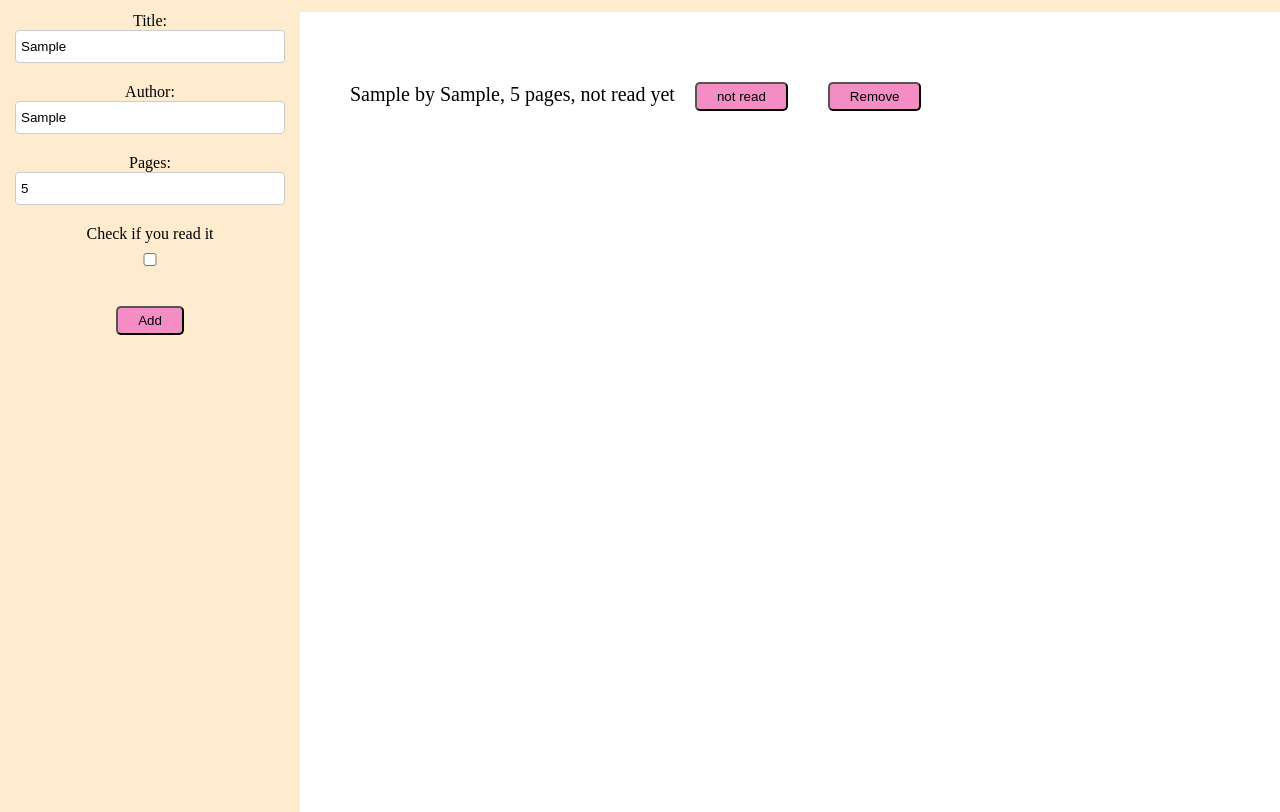
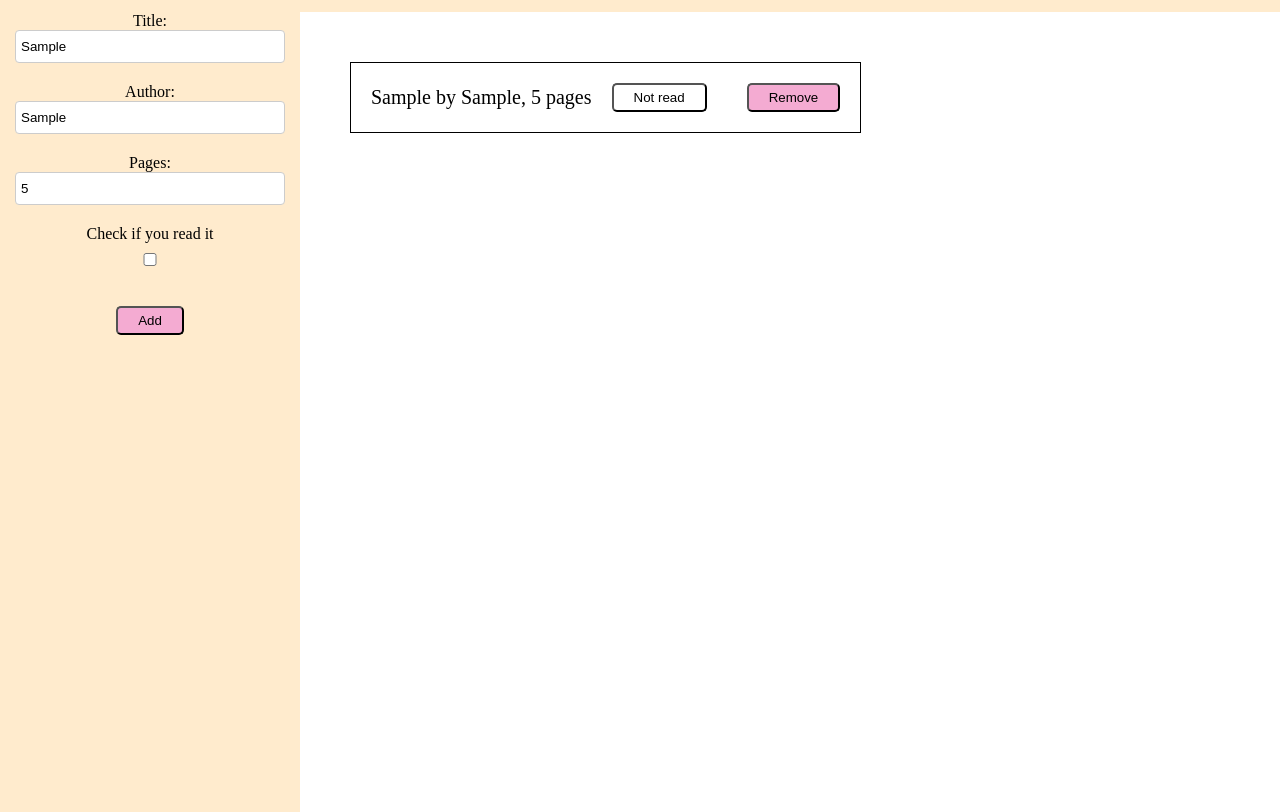
Before and after one commit to soniikot/library, a plain HTML site: page index.html in a window 1280 px wide. Both pictures are taken after typing "Sample", "Sample", "5" into the empty fields and a click on the button "Add". Shown: the part 78-890 px from the top of the page. Drawn offline with Linux system fonts and the light colour scheme.

Commit message:
improve style

```diff
--- a/script.js
+++ b/script.js
@@ -11,7 +11,7 @@ function Book(title, author, numberOfPages, status) {
    this.numberOfPages = numberOfPages,
    this.status = status,
 this.info =function(){
-  return (`${this.title} by ${this.author}, ${numberOfPages} pages, ${status==true ? 'read' : 'not read yet'}`)
+  return (`${this.title} by ${this.author}, ${numberOfPages} pages`)
   }
 }
 
@@ -48,7 +48,7 @@ const button = document.getElementById('addButton')
 
 
    let checkStatus = document.createElement("button");
-   checkStatus.id = 'removeButton';
+   checkStatus.id = 'checkStatus';
    checkStatus.innerHTML= checkValue();
    bookCard.appendChild(checkStatus);
   checkStatus.addEventListener('click', () => {
@@ -73,9 +73,9 @@ const button = document.getElementById('addButton')
 function checkValue(){
    const checkBox=document.getElementById('status');
   if (checkBox.checked){
-    return 'read';
+    return 'Read';
   }
     else{
-       return 'not read';
+       return 'Not read';
     }
   }
--- a/style.css
+++ b/style.css
@@ -46,11 +46,6 @@ input {
   }
 
 
-  input {
-
-  }
-
-
 
 
   button{
@@ -58,10 +53,29 @@ input {
     padding:5px;
     padding-left:20px;
     padding-right:20px;
-    background-color: rgb(244, 141, 196);
+    background-color: rgb(244, 171, 210);
     border-radius:5px ;
   }
 
   input[type="checkbox"] {
    margin-top: 10px;
   }
+
+  .bookCard{
+    display:flex;
+    wrap:nowrap;
+ align-items: center;
+ border: 1px solid black;
+ padding-left: 20px;
+
+  }
+
+  #checkStatus{
+    background-color: white;
+    margin:20px;
+    padding:5px;
+    padding-left:20px;
+    padding-right:20px;
+
+    border-radius:5px ;
+  }
```
